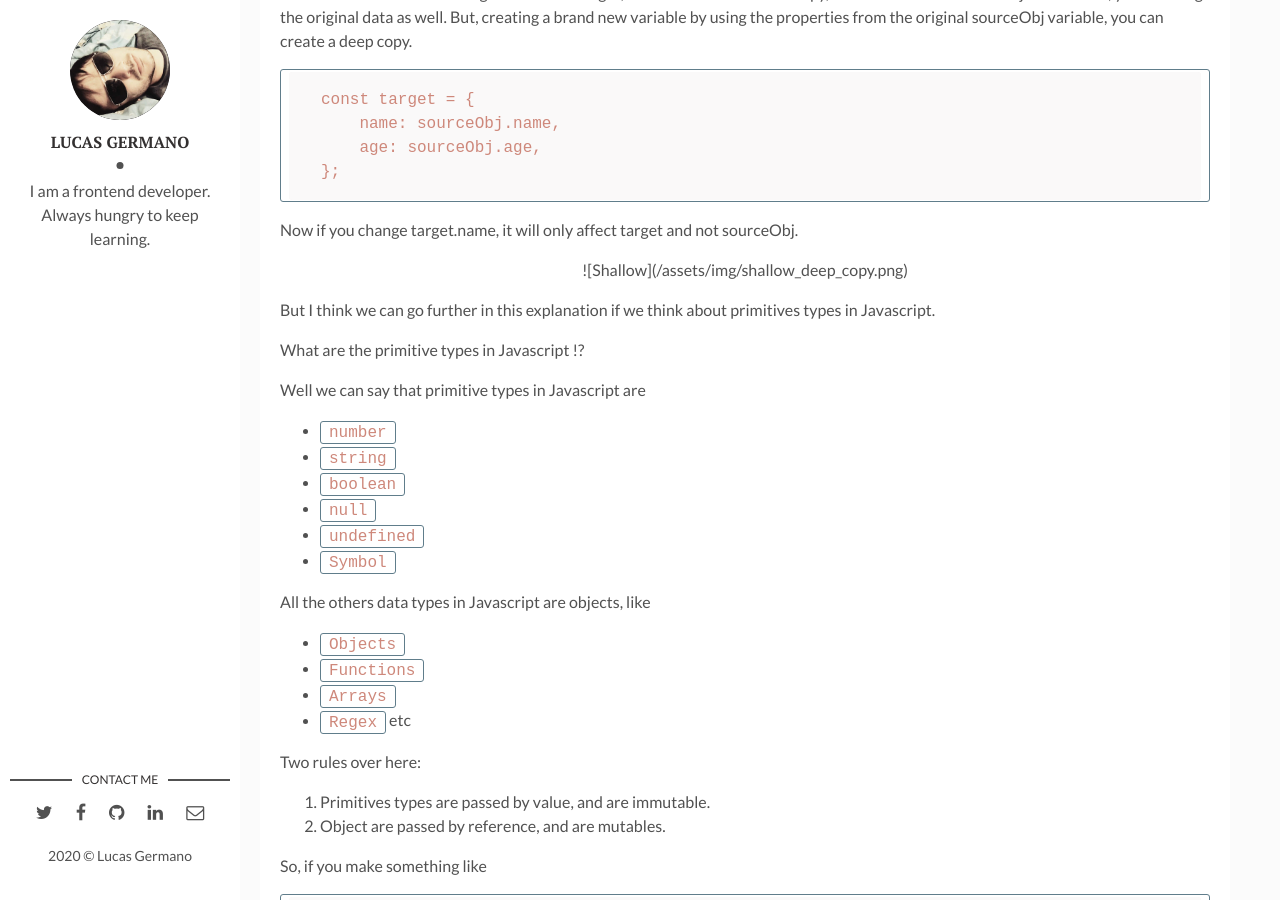
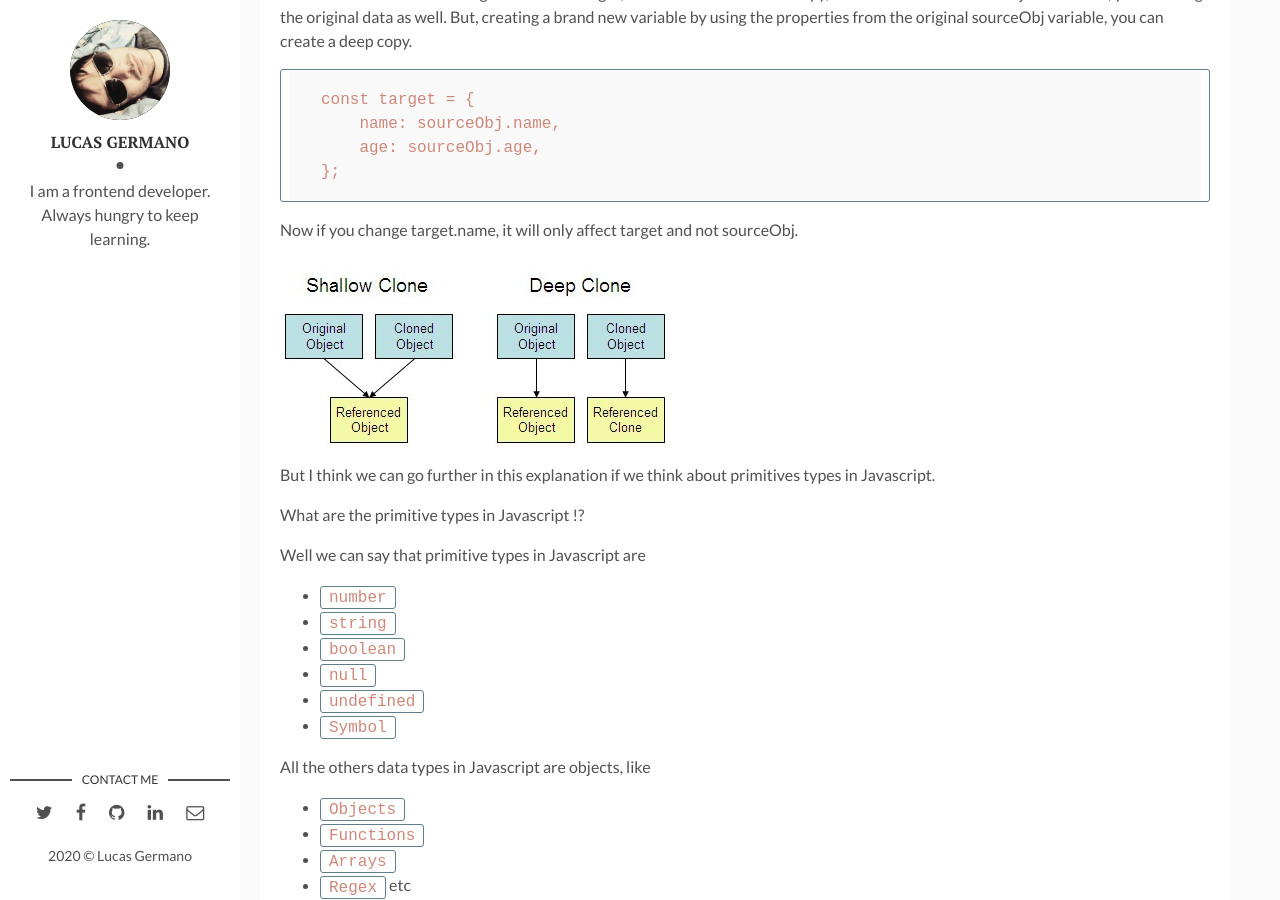
Before and after one commit to LucasSan/lucassan.github.io, a Jekyll site: the page built from _posts/2020-04-19-shallow-copy-deep-copy.markdown, in a window 1280 px wide and 900 px high, scrolled down 1415 px. Built offline with Jekyll 4.4.1, drawn with Linux system fonts in a browser that asks for light colours.

Commit message:
firt post

```diff
--- a/_posts/2020-04-19-shallow-copy-deep-copy.markdown
+++ b/_posts/2020-04-19-shallow-copy-deep-copy.markdown
@@ -49,7 +49,7 @@ const target = {
 
 Now if you change target.name, it will only affect target and not sourceObj.
 
-<p style="text-align: center;">![Shallow]({{site.baseurl}}/assets/img/shallow_deep_copy.png)</p>
+![Shallow]({{site.baseurl}}/assets/img/shallow_deep_copy.png)
 
 But I think we can go further in this explanation if we think about primitives types in Javascript.
 
```
